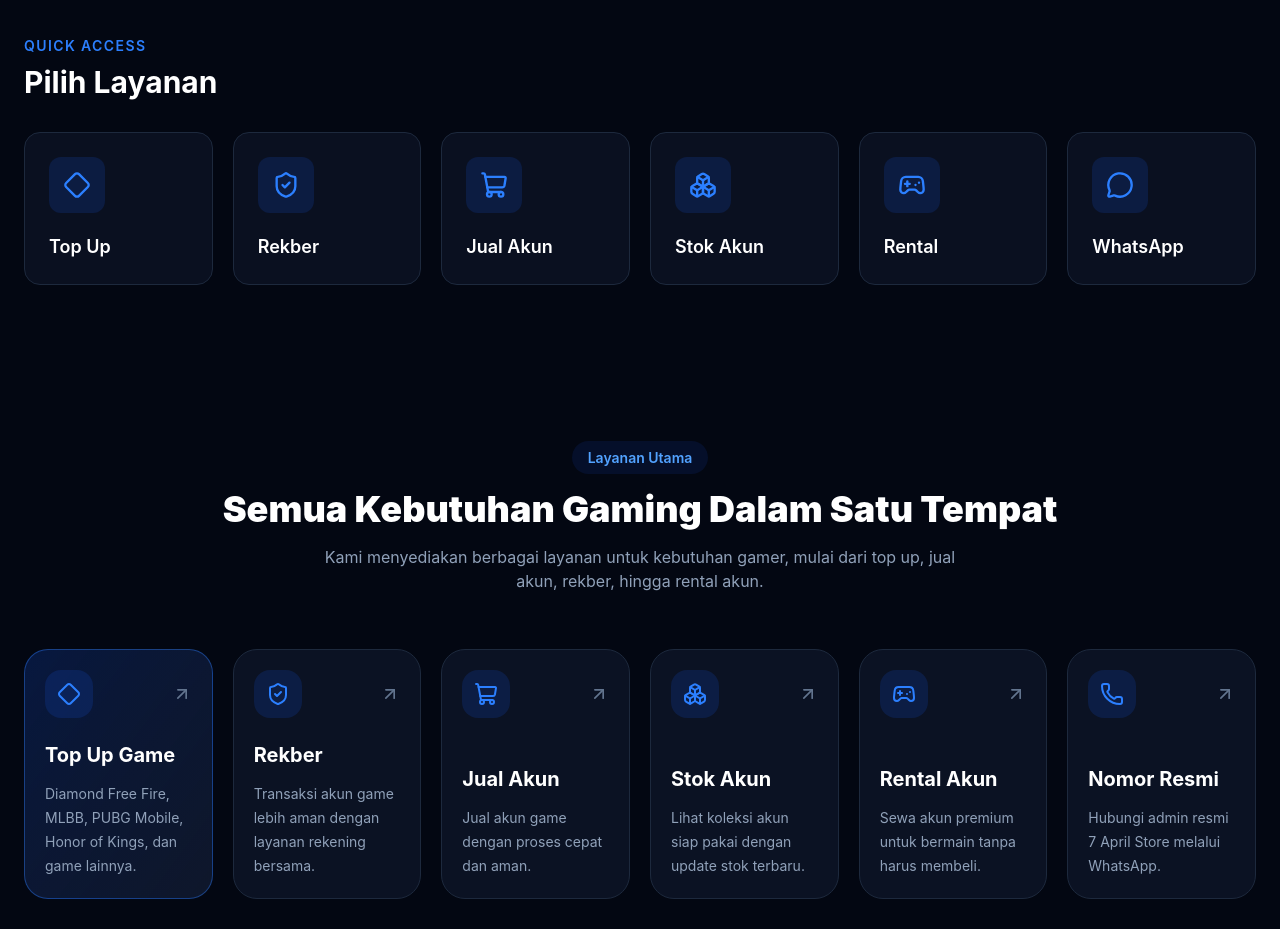
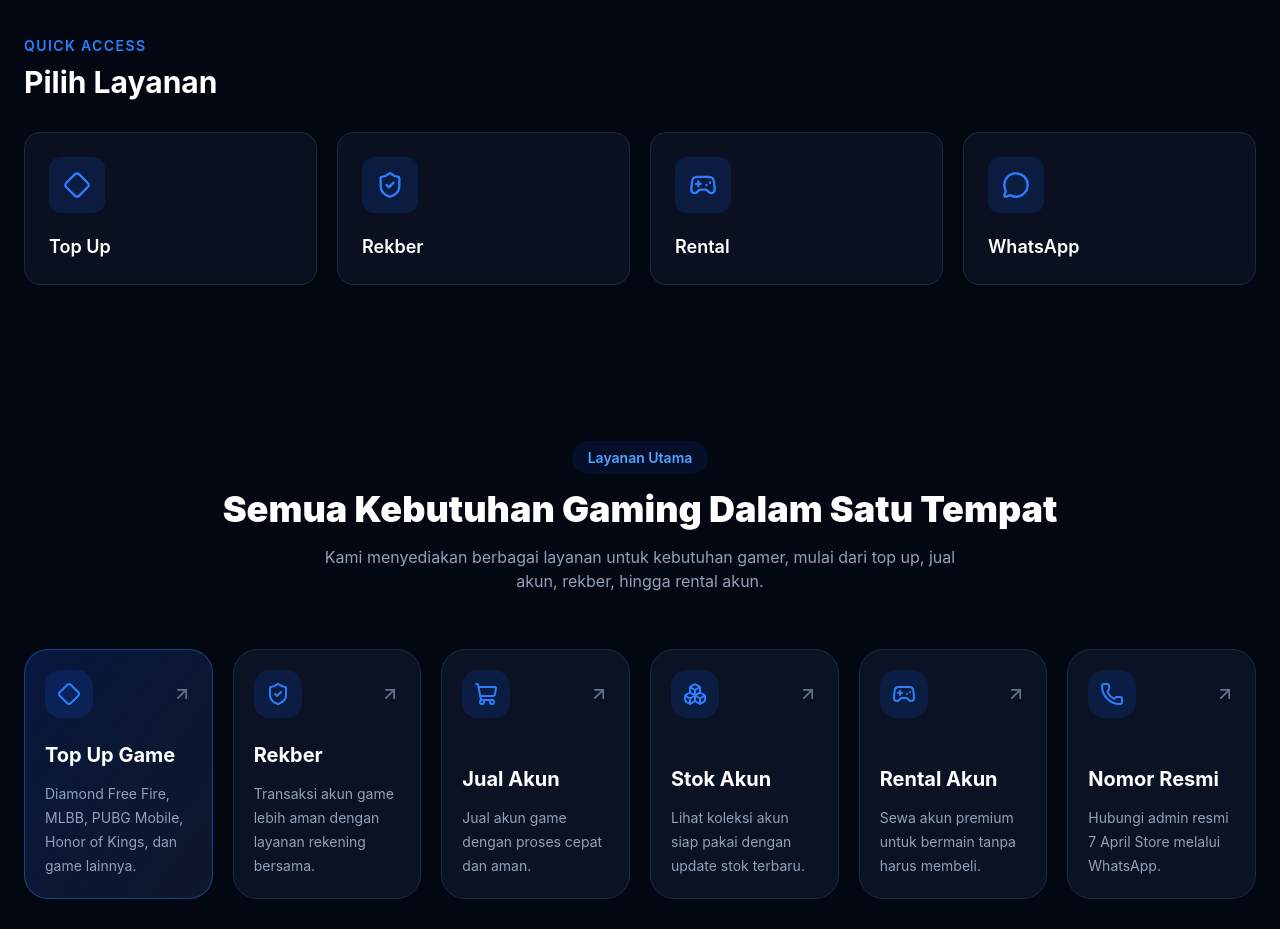
Before and after one commit to falintino/7-april-store, a Next.js app: page / in a window 1280 px wide. Shown: the part 1100-2029 px from the top of the page. Built offline with nearby package versions, Linux system fonts and the light colour scheme; no server answers.

Commit message:
feat: fokuskan storefront pada top up game

```diff
--- a/components/quick-menu/QuickMenu.tsx
+++ b/components/quick-menu/QuickMenu.tsx
@@ -3,8 +3,6 @@
 import {
   Diamond,
   ShieldCheck,
-  ShoppingCart,
-  Boxes,
   Gamepad2,
   MessageCircle,
 } from "lucide-react";
@@ -14,8 +12,6 @@ import QuickMenuCard from "./QuickMenuCard";
 const menus = [
   { title: "Top Up", href: "/topup", icon: Diamond },
   { title: "Rekber", href: "/rekber", icon: ShieldCheck },
-  { title: "Jual Akun", href: "/akun", icon: ShoppingCart },
-  { title: "Stok Akun", href: "/akun", icon: Boxes },
   { title: "Rental", href: "/rental", icon: Gamepad2 },
   { title: "WhatsApp", href: "/contact", icon: MessageCircle },
 ];
@@ -33,7 +29,7 @@ export default function QuickMenu() {
           </h2>
         </div>
 
-        <div className="grid grid-cols-6 gap-1.5 sm:gap-4 lg:gap-5">
+        <div className="grid grid-cols-4 gap-1.5 sm:gap-4 lg:gap-5">
           {menus.map((menu) => (
             <QuickMenuCard key={menu.title} {...menu} />
           ))}
```
